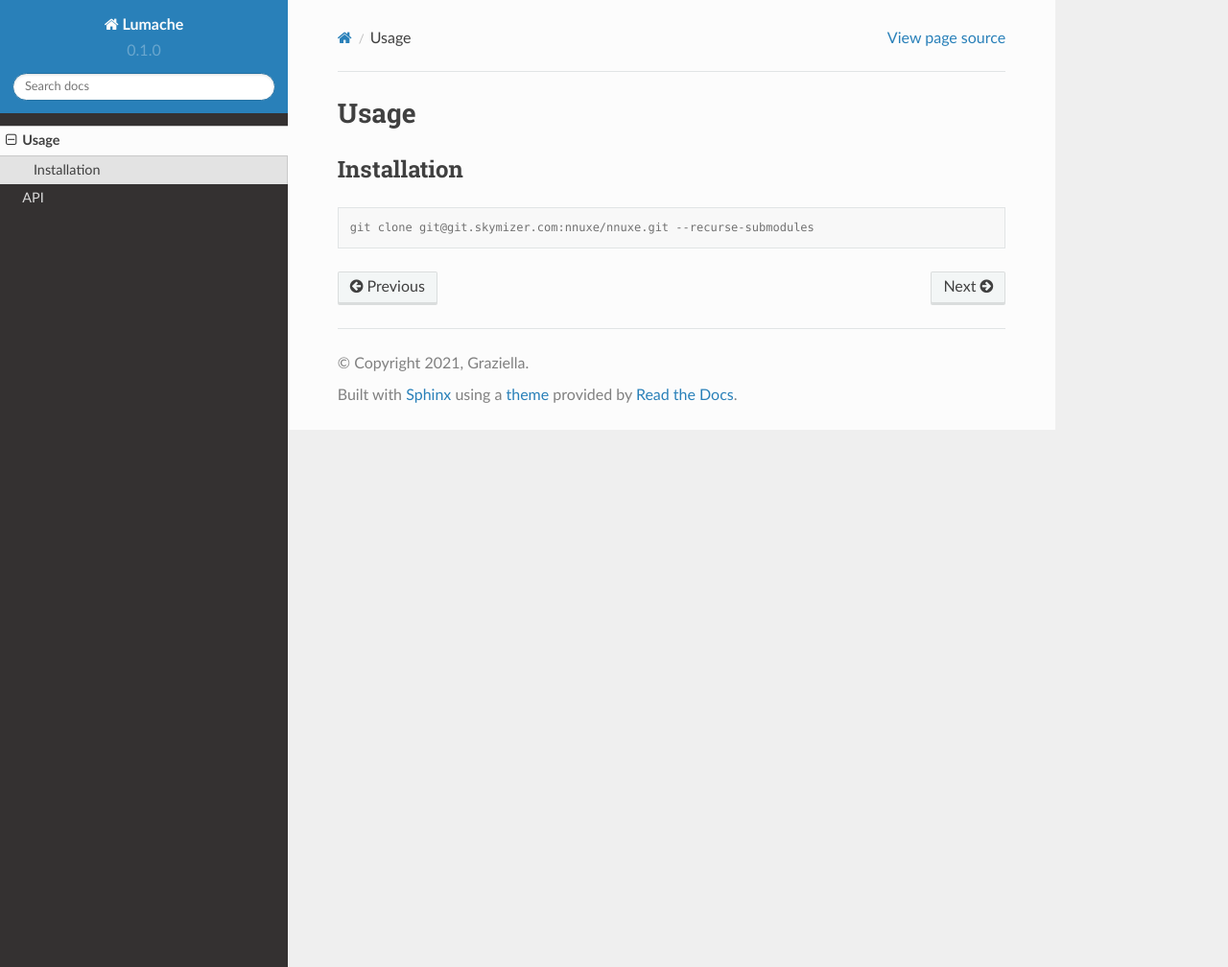
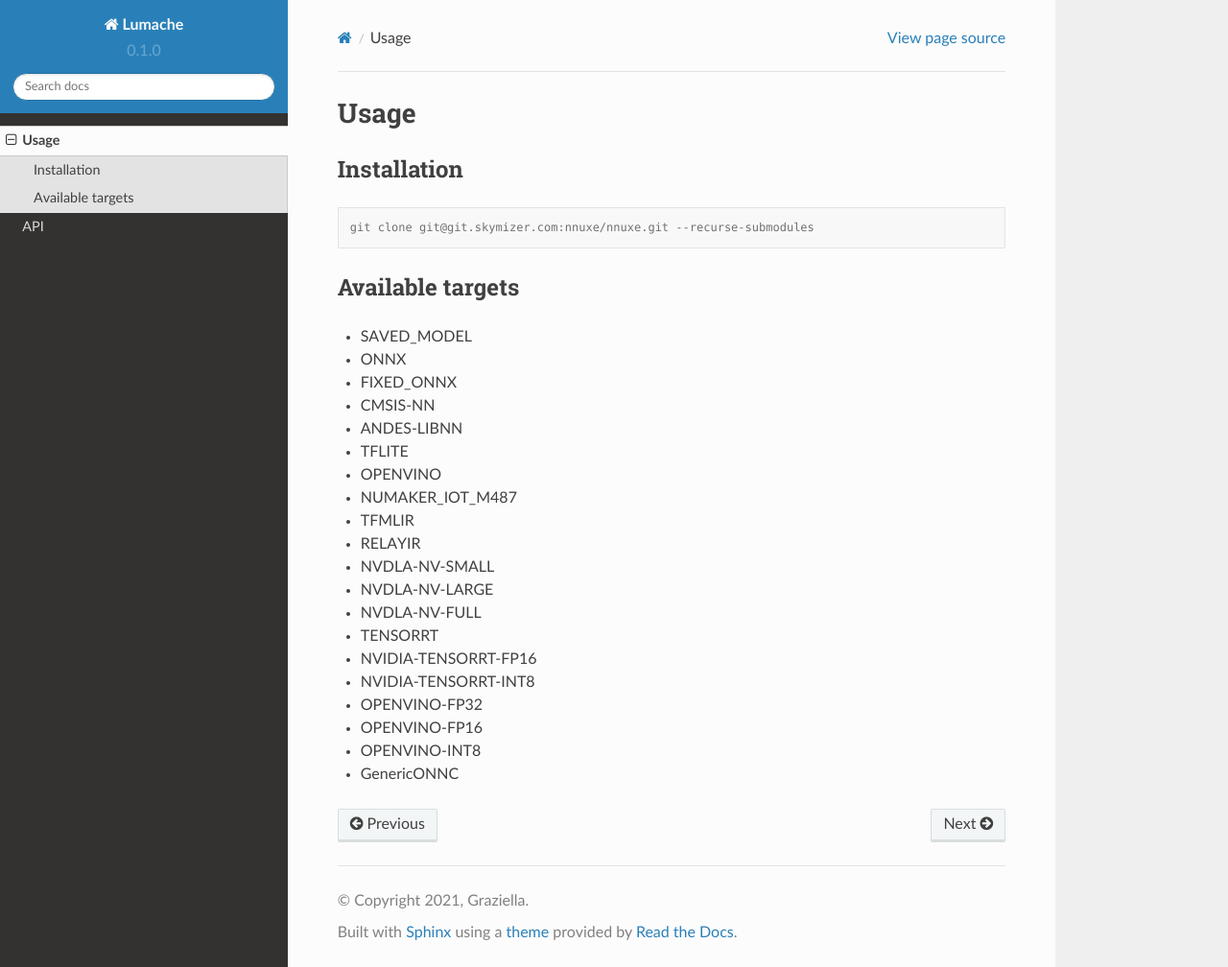
Before and after one commit to BeyondCloud/NNUXE_doc, a Sphinx documentation site: the page built from docs/source/usage.rst, in a window 1280 px wide and 1008 px high. Shown: the whole window at 96% size. Built offline with Sphinx 7.4.7 and the Read the Docs theme 2.0.0, drawn with Linux system fonts in a browser that asks for light colours.

Commit message:
Add available target

```diff
--- a/docs/source/usage.rst
+++ b/docs/source/usage.rst
@@ -9,3 +9,26 @@ Installation
 .. code-block:: console
 
    git clone git@git.skymizer.com:nnuxe/nnuxe.git --recurse-submodules
+
+Available targets
+------------
+* SAVED_MODEL
+* ONNX
+* FIXED_ONNX
+* CMSIS-NN
+* ANDES-LIBNN
+* TFLITE
+* OPENVINO
+* NUMAKER_IOT_M487
+* TFMLIR
+* RELAYIR
+* NVDLA-NV-SMALL
+* NVDLA-NV-LARGE
+* NVDLA-NV-FULL
+* TENSORRT
+* NVIDIA-TENSORRT-FP16
+* NVIDIA-TENSORRT-INT8
+* OPENVINO-FP32
+* OPENVINO-FP16
+* OPENVINO-INT8
+* GenericONNC
```
